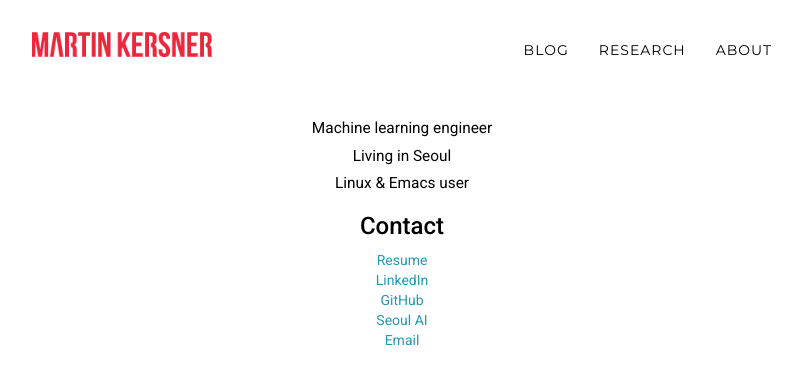
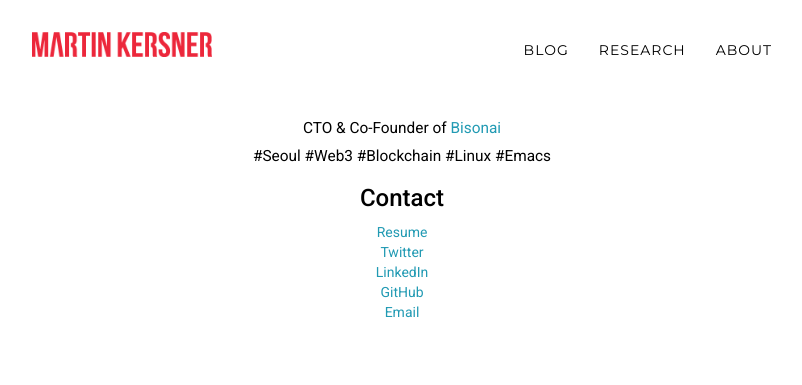
Before and after one commit to martinkersner/martinkersner.github.io, a Jekyll site: the page built from about.html, in a window 1280 px wide. Shown: the top 385 px of the page, without its empty margins (238-1040 px from the left). Built offline with Jekyll 4.4.1, drawn with Linux system fonts in a browser that asks for light colours.

Commit message:
feat: Update profile page

```diff
--- a/about.html
+++ b/about.html
@@ -5,22 +5,20 @@
 <div id="about">
 <br/>
 <p>
-  Machine learning engineer
+  CTO & Co-Founder of <a href='https://bisonai.com'>Bisonai</a>
   <br/>
-  Living in Seoul
-  <br/>
-  Linux & Emacs user
+  #Seoul #Web3 #Blockchain #Linux #Emacs
 </p>
 
 
 <h3 style="margin-bottom: 10px; margin-top: 15px;">Contact</h3>
 <a href="../resume.pdf" target="_blank">Resume</a>
 <br/>
-<a href="https://www.linkedin.com/in/martinkersner/" target="_blank">LinkedIn</a>
+<a href="https://twitter.com/martinkersner" target="_blank">Twitter</a>
 <br/>
-<a href="https://www.github.com/martinkersner/" target="_blank">GitHub</a>
+<a href="https://www.linkedin.com/in/martinkersner" target="_blank">LinkedIn</a>
 <br/>
-<a href="http://seoulai.com/" target="_blank">Seoul AI</a>
+<a href="https://www.github.com/martinkersner" target="_blank">GitHub</a>
 <br/>
-<a href="mailto:contact@martinkersner.com" target="_blank">Email</a>
+<a href="mailto:martin [at] bisonai [dot] com" target="_blank">Email</a>
 </div>
```
